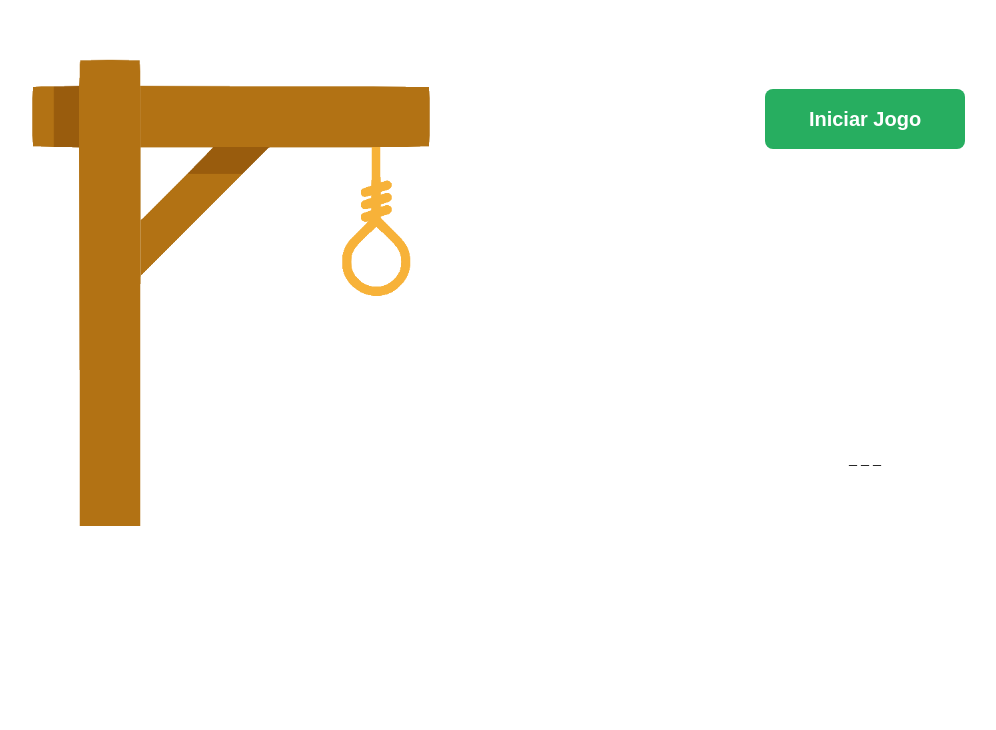
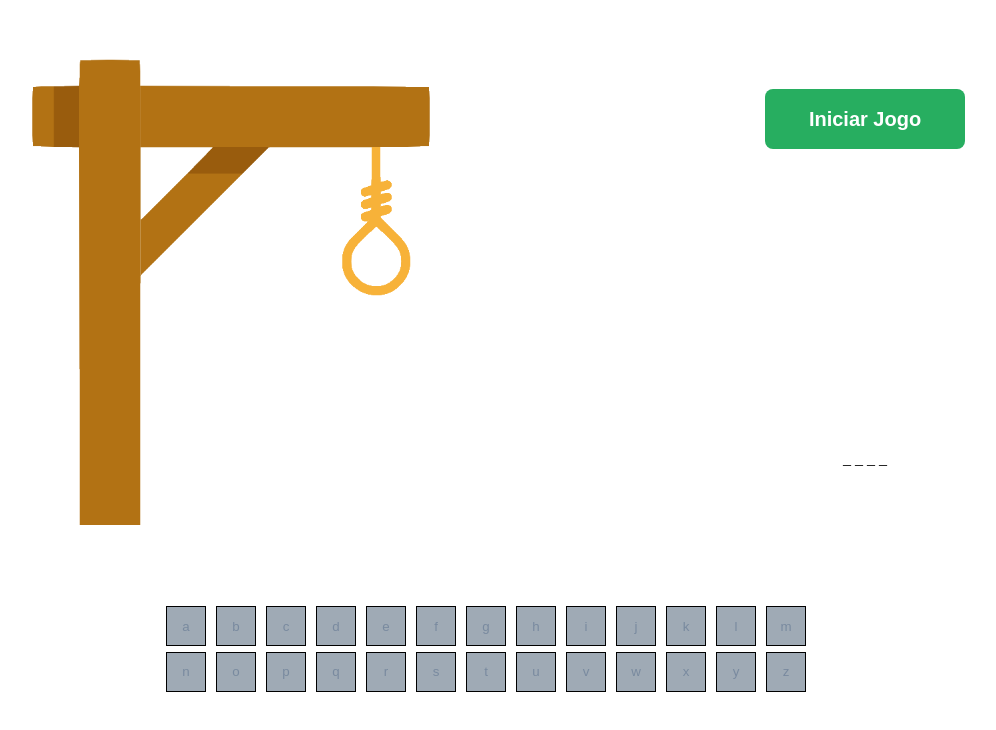
Before and after one commit to Adryelgcouto/Jogo-forca, a React (Create React App) app: page / in a window 1280 px wide. Shown: the top 730 px of the page, without its empty margins (142-1138 px from the left). Built offline with nearby package versions, Linux system fonts and the light colour scheme.

Commit message:
adicionado a funcionalidade de clicar no botão de iniciar jogo, e o teclado sair de desabilitado para habilitiado

```diff
--- a/public/index.html
+++ b/public/index.html
@@ -12,7 +12,6 @@
       manifest.json provides metadata used when your web app is installed on a
       user's mobile device or desktop. See https://developers.google.com/web/fundamentals/web-app-manifest/
     -->
-    <link rel="manifest" href="%PUBLIC_URL%/manifest.json" />
     <!--
       Notice the use of %PUBLIC_URL% in the tags above.
       It will be replaced with the URL of the `public` folder during the build.
--- a/src/App.jsx
+++ b/src/App.jsx
@@ -1,11 +1,30 @@
-import Jogo from "./components/jogo"
-import Letras from "./components/letras"
+import Jogo from './components/jogo'
+import Letras from './components/letras'
+import palavras from './palavras'
+import alfabeto from './components/alfabeto'
+import { useState } from 'react'
+
 export default function App() {
+  let [letrasAlfabeto, setLetrasAlfabeto] = useState([])
+  let [iniciarJogo, setIniciarJogo] = useState(true)
+  let [classButton, setClassButton] = useState('desativado')
+  let [clickButton, setClickButton] = useState('')
+  function salvarPalavra(letras) {
+
+    letrasAlfabeto.push(letras)
+    console.log(letrasAlfabeto)
+  }
+  function comecaJogo() {
+    classButton = 'habilitado'
+    iniciarJogo = false
+    setIniciarJogo(iniciarJogo)
+    setClassButton(classButton)
+  }
+
   return (
-    <>
-    <Jogo/>
-    <Letras/>
-    </>
-
+    <div className="content">
+      <Jogo palavras={palavras} comecaJogo={comecaJogo}  />
+      <Letras alfabeto={alfabeto} salvarPalavra={salvarPalavra} iniciarJogo={iniciarJogo} classButton={classButton} />
+    </div>
   )
 }
--- /dev/null
+++ b/src/components/alfabeto.jsx
@@ -0,0 +1,30 @@
+const alfabeto = [
+  'a',
+  'b',
+  'c',
+  'd',
+  'e',
+  'f',
+  'g',
+  'h',
+  'i',
+  'j',
+  'k',
+  'l',
+  'm',
+  'n',
+  'o',
+  'p',
+  'q',
+  'r',
+  's',
+  't',
+  'u',
+  'v',
+  'w',
+  'x',
+  'y',
+  'z'
+]
+
+export default alfabeto
--- a/src/components/jogo.jsx
+++ b/src/components/jogo.jsx
@@ -1,22 +1,19 @@
 import comeco from '../assets/forca0.png'
-const array = ['palavra', 'outraPalavra', 'teste']
-export default function Jogo() {
+export default function Jogo({comecaJogo, palvras}) {
   return (
-    <div className="contentPrincipal">
+    <section className="contentJogo">
       <div>
         <img src={comeco} alt="" />
         <div>
-          <button>Iniciar Jogo</button>
+          <button onClick={comecaJogo} >Iniciar Jogo</button>
           <div>
-            {array.map((palavra) =>{
-              return (
-              <span> _</span>
-              )
-            })}
+            <span> _</span>
+            <span> _</span>
+            <span> _</span>
+            <span> _</span>
           </div>
-
         </div>
       </div>
-    </div>
+    </section>
   )
 }
--- a/src/components/letras.jsx
+++ b/src/components/letras.jsx
@@ -1,5 +1,20 @@
-export default function Letras(){
-  return(
-    <p></p>
+import { useState } from 'react'
+
+export default function Letras({ alfabeto, salvarPalavra, iniciarJogo, classButton }) {
+  return (
+    <section className="letras">
+      {alfabeto.map((letras, indice) => {
+        return (
+          <button
+            disabled={iniciarJogo}
+            key={letras}
+            className={`${classButton} desabilitado`}
+            onClick={() => salvarPalavra(letras)}
+          >
+            {letras}
+          </button>
+        )
+      })}
+    </section>
   )
 }
--- a/src/css/style.css
+++ b/src/css/style.css
@@ -1,19 +1,28 @@
-.contentPrincipal {
+.content {
+  display: flex;
+  align-items: center;
+  flex-direction: column;
+  justify-content: space-around;
+}
+.contentJogo {
   display: flex;
   justify-content: center;
+  height: 466px;
 }
-.contentPrincipal > div {
+.contentJogo > div {
   display: flex;
   justify-content: space-between;
   width: 934px;
   height: 467px;
 }
-.contentPrincipal > div > img {
+.contentJogo > div > img {
   margin-top: 59px;
+  height: 466px;
+  width: 400px;
 }
-.contentPrincipal > div > div > button {
+.contentJogo > div > div > button {
   margin-top: 89px;
-  background-color: #27AE60 ;
+  background-color: #27ae60;
   width: 200px;
   height: 60px;
   border: none;
@@ -22,16 +31,45 @@
   color: white;
   border-radius: 8px;
 }
-.contentPrincipal > div > div{
+.contentJogo > div > div {
   display: flex;
   flex-direction: column;
   align-items: center;
   justify-content: space-between;
 }
-.contentPrincipal > div > div > div > p{
+.contentJogo > div > div > div > p {
   color: #000000;
 }
 img {
   width: 400px;
   height: 466.67px;
 }
+.letras {
+  width: 664px;
+  height: 91px;
+  margin-top: 140px;
+  display: flex;
+  flex-wrap: wrap;
+}
+.letras > button {
+  width: 40px;
+  height: 40px;
+  margin-right: 10px;
+  cursor: pointer;
+}
+.desabilitado {
+  background-color: #9faab5;
+  color: #798a9f;
+  border: 1px solid black;
+}
+
+.habilitado {
+  background-color: #e1ecf4;
+  color: #39739d;
+  border: 1px solid #7aa7c7;
+  border-radius: 3px;
+}
+
+button:active {
+  transform: translateY(2px);
+}
--- /dev/null
+++ b/src/palavras.js
@@ -0,0 +1,27 @@
+const palavras = [
+  "abacate", "abacaxi", "abelha", "abanador", "antologia", "amor", "aba", "abrigo", "abrir",
+  "banana", "boi", "batata", "bacalhau", "bexiga", "bowl", "batedeira", "bisturi", "barreira", "banco",
+  "caixa", "chantilly", "cachorro", "cuidado", "caneta", "carinho", "cabra", "cesto",
+  "dados", "dizer", "danone", "dente", "diamante", "diafragma", "detonar", "dia",
+  "elefante", "esmeralda", "esfinge", "esfera", "encontro", "ema", "escola", "economia",
+  "formiga", "fama", "festa", "fiador", "ferver", "flauta", "figo", "fiapo", "fotografia",
+  "goiaba", "gelo", "grito", "guria", "goleiro", "golfinho", "golfe", "girar",
+  "harmonia", "haste", "hectare", "hepatite", "hiena", "hidrante",
+  "igreja", "importante", "idoso", "irado", "identidade", "idioma", "idade", "idiota",
+  "jantar", "jumento", "jararaca", "janela", "jerimum", "jaula", "jabuti", "jaleco",
+  "laranja", "lua", "luz", "lindo", "lacraia", "lactose", "lacrar",
+  "manga", "morango", "mico", "matar", "mingau", "moqueca", "mocassin",
+  "nectarina", "nada", "navio", "namorado", "ninja", "natal", "narciso", "narina", "nabo",
+  "ovo", "ostra", "obstetra", "orangotango", "olhar", "ortodoxo", "ouro", "ornamento",
+  "pato", "polvo", "povoar", "pano", "princesa", "pizza", "patroa",
+  "queijo", "quitanda", "quinta", "quantia", "quarentena", "quadrilha", "quaresma", "quartzo", "quebrar",
+  "risada", "rio", "remar", "rato", "racional", "rainha", "radioatividade", "raiz", "raiva", "rachadura",
+  "salada", "salamandra", "sacola", "siri", "sabre", "sucarose", "sabedoria", "sacerdote",
+  "tatu", "tabacaria", "taberneiro", "torrada", "tamanho", "tatuagem", "trem",
+  "uva", "universo", "unanimidade", "ubuntu", "universidade", "urso", "uivar", "unir",
+  "vela", "valeta", "vacilo", "valor", "vagem", "vadiagem", "vaca", "valentia", "vidro", "valsa",
+  "xadrez", "xilofone", "xarope", "xenofobia", "xereta", "xerife", "xaveco", "xixi", "xale",
+  "zebra", "zagueiro", "zero", "zoeira", "zepelim", "zinco", "zumbido"
+  ]
+
+  export default palavras
```
Also changed, not shown: 1 other file (tests, documents, lock files or other folders).
